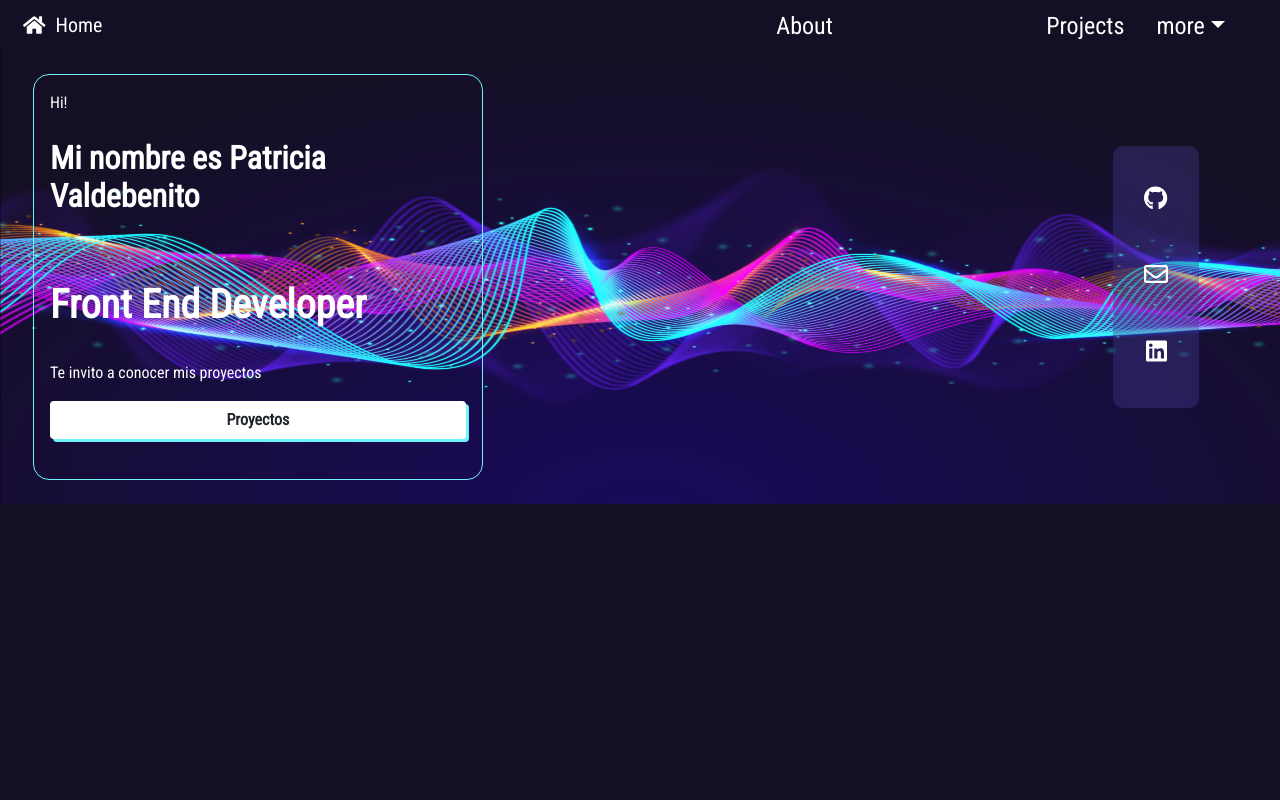
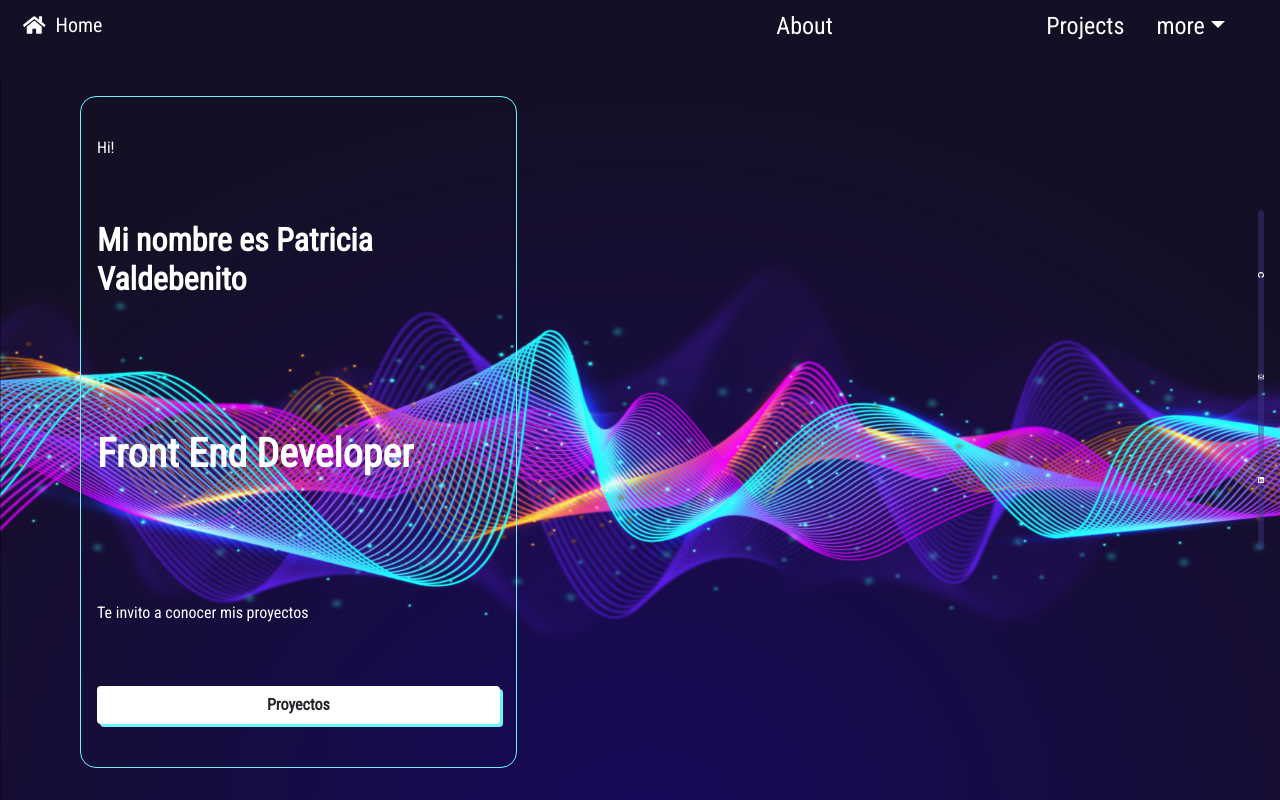
Before and after one commit to Patriciavaldebenito/portafolio4, an Angular app: page / in a window 1280 px wide. Built offline with nearby package versions, Linux system fonts and the light colour scheme; what angular-bootstrap-md would draw is missing.

Commit message:
modificacion en home component desde uso de grilla a flexbox

```diff
--- a/src/app/about/about.component.html
+++ b/src/app/about/about.component.html
@@ -1,6 +1,6 @@
 <!doctype html>
 <section>
-    <div class="row py-4 px-5 ">
+    <div class="row py-4 px-5" style="background: #fff;margin: 0;">
         <div class="col-12 py-1  px-0">
             <h3>SOBRE MÌ</h3>
         </div>
--- a/src/app/home/home.component.css
+++ b/src/app/home/home.component.css
@@ -1,5 +1,6 @@
-main{height:90% ;}
-/* nodos - particular*/
+/*main{height:100%;}
+main div.row{height:100%}
+ nodos - particular*/
 h1,h2,p{
   color:#fff;
 }
@@ -9,28 +10,48 @@ div.dropdown-menu.show{
   left: -50px;
 }
   /*1*/
-    .presentation-section{
-      background: #191945a3;
+.container-general-home{
+
+    display: flex;
+    flex-direction: column;
+    min-height: 90vh;
+    justify-content: space-around;
+    margin: 0 2rem;
+
+}
+.presentation-section{
+
+
       border: 1.5px solid #8b3e7c;
      /* background: linear-gradient(-45deg, #ee7752, #e73c7e, #23a6d5, #23d5ab);*/ /*background-size: 400% 400%;*/  /* animation: gradient 20s ease infinite;*/
       border-radius: 1em;
       background: rgb(165,73,143);
       background: radial-gradient(circle, rgba(165,73,143,0.9150035014005602) 0%, rgba(20,14,37,1) 100%);
-    }
-/*
-    .button-home-project{
-      background-color: #fff;
-      font-weight: 600;
-      box-shadow: 3px 3px #6f3367;
-    }*/
+      height: auto;
+      display: flex;
+      flex-direction: column;
+      justify-content: space-around;
 
-     .section-contact-home{
+}
+.section-contact-home{
       border-radius: 10px;
       display: flex;
       flex-direction: row;
       height: 100%;
       justify-content: space-around;
-    }
+      background:#75366c;
+      color:#fff;
+}
+
+.svg-inline--fa.fa-w-16,.svg-inline--fa.fa-w-14 {
+      width: 100%;
+      color: #fff;
+
+}
+.svg-inline--fa {
+      height: 1.5em;
+}
+
 
 
 @media (min-width:575px){
@@ -40,7 +61,19 @@ div.dropdown-menu.show{
       background-image: url('../../assets/img-license/particulas-de-equalizador-abstrata-onda-de-fundo/3038659.jpg');
     }
 
+    .container-general-home{
+
+      display: flex;
+      flex-direction: row;
+      min-height: 90vh;
+      justify-content: space-around;
+      margin: 0 2rem;
+
+    }
+
    .presentation-section{
+    width: 50%;
+    margin: 1rem 0rem 2rem;
      border:1.5px solid #6ff3fa;
      background: transparent;
    }
@@ -49,7 +82,7 @@ div.dropdown-menu.show{
      box-shadow: 3px 3px #6ff3fa;
     }
     .container-logo-contact{
-      height: 100%;
+      height: 600px;
       display: flex;
       flex-direction: row;
       justify-content: flex-end;
@@ -66,13 +99,18 @@ div.dropdown-menu.show{
 
     }
 
-    .svg-inline--fa.fa-w-16,.svg-inline--fa.fa-w-14 {
-      width: 100%;
-      color: #fff;
 
-      }
-      .svg-inline--fa {
-      height: 1.5em;
-      }
 
 }
+
+@media (min-width:767px){
+  .presentation-section{
+    width: 35%;
+    margin: 1rem 0rem 2rem 3rem;
+
+  }
+.container-general-home{
+  justify-content: space-between;
+  margin: 0rem 0rem 2rem 2rem;
+}
+}
--- a/src/app/home/home.component.html
+++ b/src/app/home/home.component.html
@@ -6,36 +6,29 @@ col-sm- col-md- col.lg- col-xl-
 -->
 
 <main>
+    <div class="container-general-home">
 
-    <div class="row">
-
-
-        <div class="col-12 col-sm-9 col-md-10 col-lg-5 col-xl-5 py-4 px-5">
 
         <div class="presentation-section p-3">
 
             <p>Hi! </p>
 
-                <h2 class="mt-4">Mi nombre es Patricia Valdebenito</h2>
+            <h2 class="">Mi nombre es Patricia Valdebenito</h2>
 
             <hr>
 
-                <h1 class="mt-5">Front End Developer</h1>
+            <h1 class="">Front End Developer</h1>
             <br>
 
             <p>Te invito a conocer mis proyectos </p>
-                <a class="btn btn-block mb-4 button-home-project" routerLink="/project">Proyectos</a>
-
-            </div>
+            <a class="btn btn-block mb-1 button-home-project" routerLink="/project">Proyectos</a>
 
         </div>
 
 
-        <div class="col-12 col-sm-3 col-md-2 col-lg-7 col-xl-7 py-2 px-5">
 
-
-            <div class="container-logo-contact px-5">
-                <section class="section-contact-home  py-3">
+        <div class="container-logo-contact py-3">
+            <section class="section-contact-home  py-3 mr-3">
                 <a href="https://github.com/Patriciavaldebenito" target="_blank">
                     <i class="fab fa-github"></i>
                 </a>
@@ -51,14 +44,6 @@ col-sm- col-md- col.lg- col-xl-
 
 
 
-            <!--
-            <div class="one-projects-section">
-            </div>-->
-
 
     </div>
-
-
-    </div>
-
 </main>
--- a/src/app/menu/menu.component.css
+++ b/src/app/menu/menu.component.css
@@ -1,4 +1,4 @@
-header{height: 10%;}
+header{height: 10vh;}
 nav{
     position: relative;
     left: 0%;
@@ -26,10 +26,10 @@ nav a.nav-link{
 
 
 nav a.nav-link:hover{
-    color: #17598a;
+    color: #8b3e7c;
 
-    font-size:1em;
-    border-bottom: 1px solid #fff;
+    font-size:1.25em;
+   /* border-bottom: 1px solid #fff;*/
 }
 
 
@@ -101,6 +101,11 @@ nav a.nav-link:hover{
       color: #fff;
       font-size: 1.25em;
      }
+
+     .container-logo-home div a:hover{
+      color: #8b3e7c;
+      font-size: 1.25em;
+     }
   }
 
   @media(min-width:575px){
--- a/src/app/menu/menu.component.html
+++ b/src/app/menu/menu.component.html
@@ -1,6 +1,6 @@
 <!doctype html>
 
-<header style="min-width:100%;">
+<header style="max-width:100%;">
   <div class="row mx-2">
 
     <div class="col-lg-7 col-xl-7 container-logo-home">
--- a/src/app/projects/projects.component.html
+++ b/src/app/projects/projects.component.html
@@ -1,6 +1,6 @@
 <!doctype html>
 <section>
-    <div class="row py-4 px-5 " style="background: #fff;">
+    <div class="row py-4 px-5 " style="background: #fff;margin: 0;">
         <div class="col-12 py-1  px-0">
             <h3>PROYECTOS</h3>
         </div>
--- a/src/app/skill/skill.component.html
+++ b/src/app/skill/skill.component.html
@@ -1,6 +1,6 @@
 <!doctype html>
 <section>
-    <div class="row py-4 px-5" style="background:#fff;">
+    <div class="row py-4 px-5" style="background:#fff;margin:0;">
         <div class="col-12 py-1  px-0">
             <h3>SKILL</h3>
         </div>
--- a/src/index.html
+++ b/src/index.html
@@ -2,7 +2,7 @@
 <html lang="en">
 <head>
   <meta charset="utf-8">
-  <title>Portafolio4</title>
+  <title>Patricia Valdebenito Portafolio</title>
   <base href="/">
   <meta name="viewport" content="width=device-width, initial-scale=1">
 
--- a/src/styles.css
+++ b/src/styles.css
@@ -13,7 +13,8 @@
 
 body{
     background-color: #140f25;
-    height: 100%;
+    height: 100vh;
+    max-width: 100%;
 }
 
 section{
```
Lines whose indentation alone changed are shown as unchanged.
